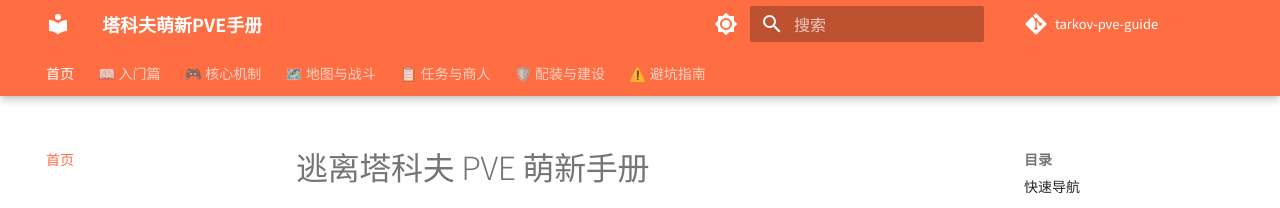
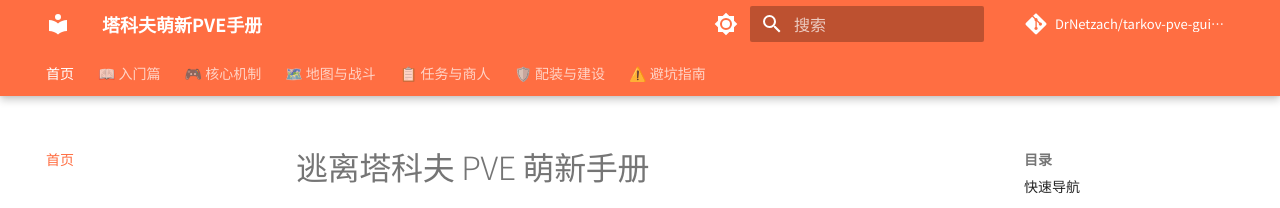
Before and after one commit to DrNetzach/tarkov-pve-guide, an MkDocs documentation site: the page built from docs/index.md, in a window 1280 px wide. Shown: the top 208 px of the page. Built offline with MkDocs 1.6.1 and Material for MkDocs 9.7.7, drawn with Linux system fonts in a browser that asks for light colours; comment, search, counter and statistics services are not loaded.

Commit message:
fix: correct repo_url placeholder and add site_url

```diff
--- a/mkdocs.yml
+++ b/mkdocs.yml
@@ -1,8 +1,9 @@
 site_name: 塔科夫萌新PVE手册
 site_description: 逃离塔科夫PVE模式新手指南 - 从零开始的受苦之路
 site_author: B站 UID:81597119
-repo_url: https://github.com/your-username/tarkov-pve-guide
-repo_name: tarkov-pve-guide
+site_url: https://tarkov-pve-guide.pages.dev/
+repo_url: https://github.com/DrNetzach/tarkov-pve-guide
+repo_name: DrNetzach/tarkov-pve-guide
 
 theme:
   name: material
```
